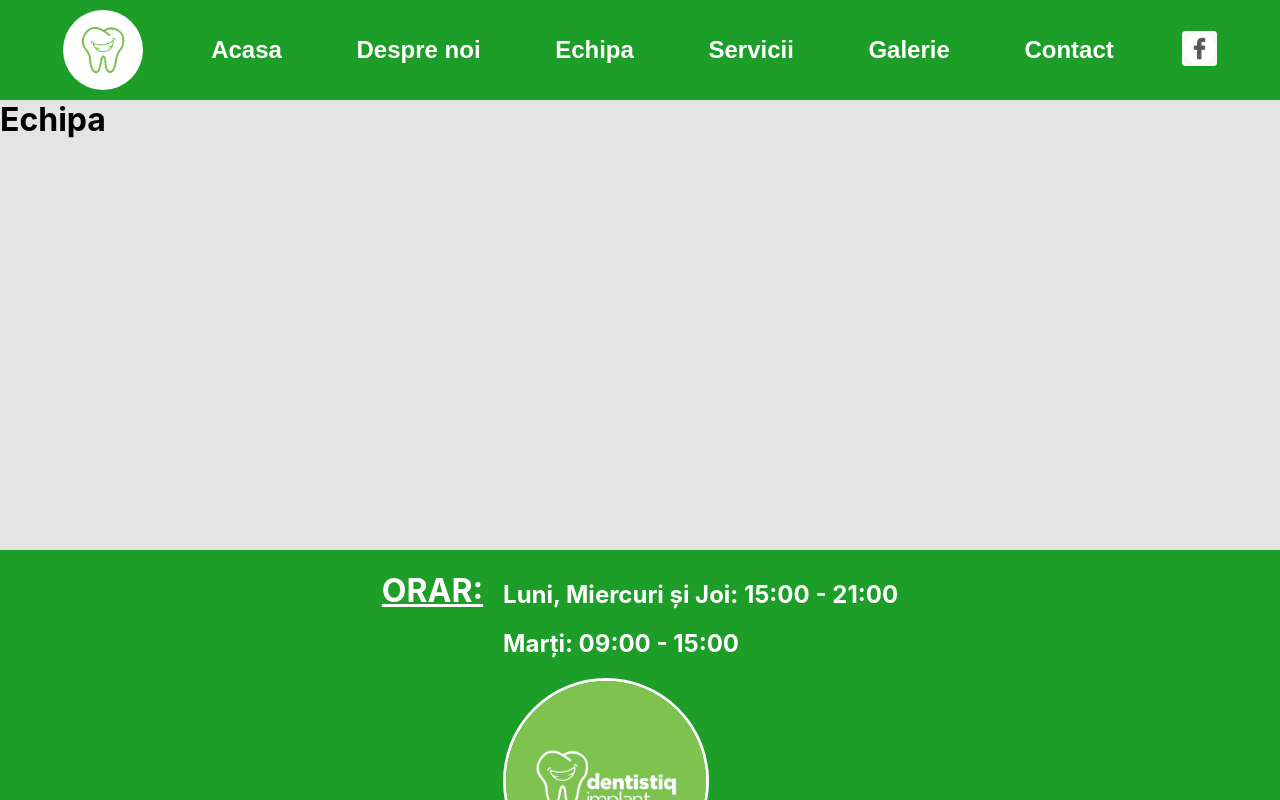
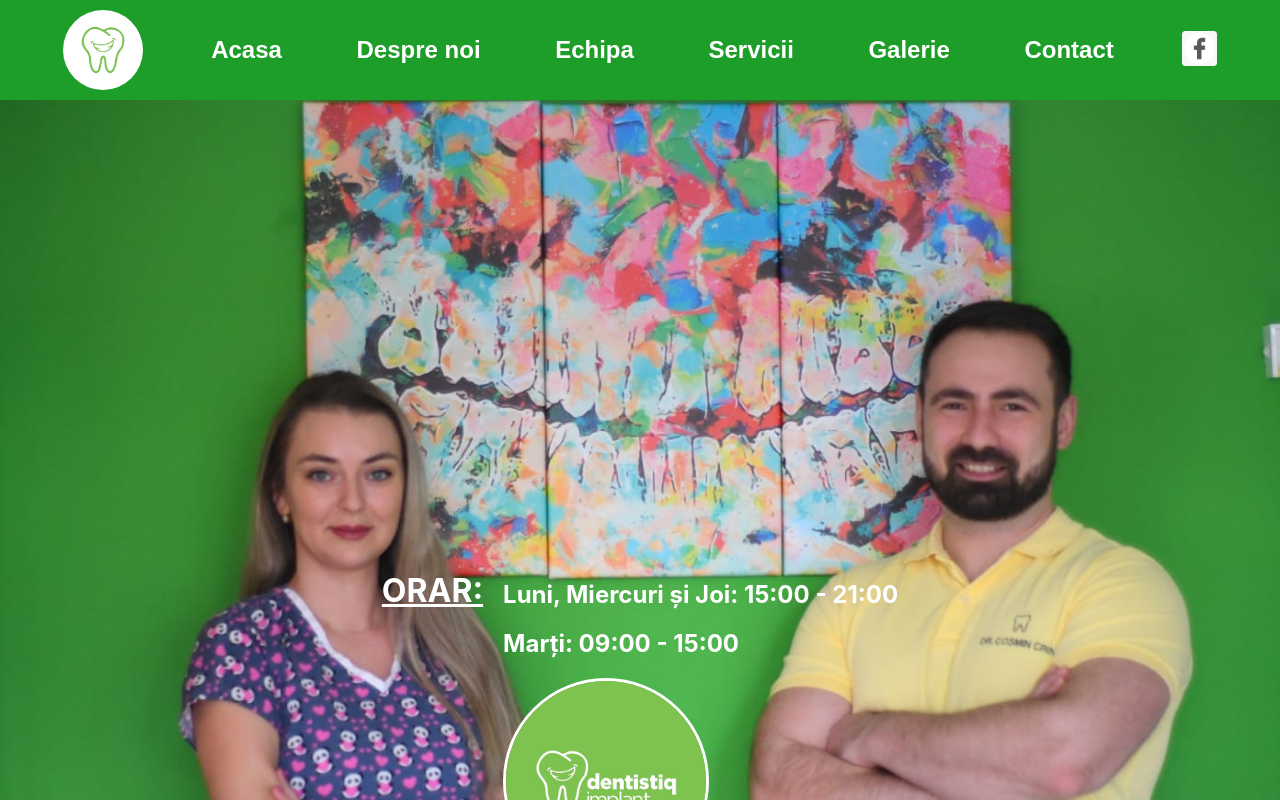
Before and after one commit to alexcorsau/dentistiqimplant, a React (Create React App) app in the folder dentistiq/: page /echipa in a window 1280 px wide. Shown: the top 800 px of the page. Built offline with nearby package versions, Linux system fonts and the light colour scheme.

Commit message:
Test servicii page

```diff
--- a/dentistiq/src/App.js
+++ b/dentistiq/src/App.js
@@ -2,6 +2,7 @@ import React from 'react';
 import HomePage from './components/homePage/HomePage';
 import { Provider } from 'react-redux';
 import store from './store/store';
+import styles from '../src/styles/styles.module.css'
 
 function App() {
   return (
--- a/dentistiq/src/components/echipa/Echipa.js
+++ b/dentistiq/src/components/echipa/Echipa.js
@@ -1,10 +1,15 @@
 import React from 'react';
 import styles from './Echipa.module.css';
+import echipa from '../../images/echipa.jpeg';
+import * as colors from '../../styles/colors'
 
 const Echipa = () => {
   return (
     <div className={styles.echipa}>
-      <h1 className={styles.title}>Echipa</h1>
+      {/* <h1 className={styles.title}>Echipa</h1> */}
+      <div className={styles.image}>
+        <img src={echipa}/>
+      </div>
     </div>
   );
 };
--- a/dentistiq/src/components/echipa/Echipa.module.css
+++ b/dentistiq/src/components/echipa/Echipa.module.css
@@ -1,3 +1,6 @@
+
+
+
 .echipa {
   height: 450px;
   background-color: rgb(228, 228, 228);
@@ -7,6 +10,15 @@
   margin: 0;
 }
 
+.image {
+  width: 100%;
+  overflow: hidden;
+}
+
+.image img{
+  width: 100%;
+  /* height: 60vh; */
+}
 @media only screen and (max-width: 900px) {
   .echipa {
     height: 200px;
--- a/dentistiq/src/components/navBar/NavBar.module.css
+++ b/dentistiq/src/components/navBar/NavBar.module.css
@@ -1,6 +1,7 @@
 .navBar {
   color: white;
-  background-color: rgb(29, 158, 40);
+  /* background-color: rgb(29, 158, 40); */
+  background-color: var(--main-color);
   height: 100px;
   display: flex;
   justify-content: space-evenly;
--- /dev/null
+++ b/dentistiq/src/styles/colors.js
@@ -0,0 +1 @@
+export const mainColor = '';
--- /dev/null
+++ b/dentistiq/src/styles/styles.module.css
@@ -0,0 +1,4 @@
+:root {
+  --main-color: rgb(29, 158, 40);
+  --second-color: blue;
+}
```
Also changed, not shown: dentistiq/src/images/echipa.jpeg (added).
